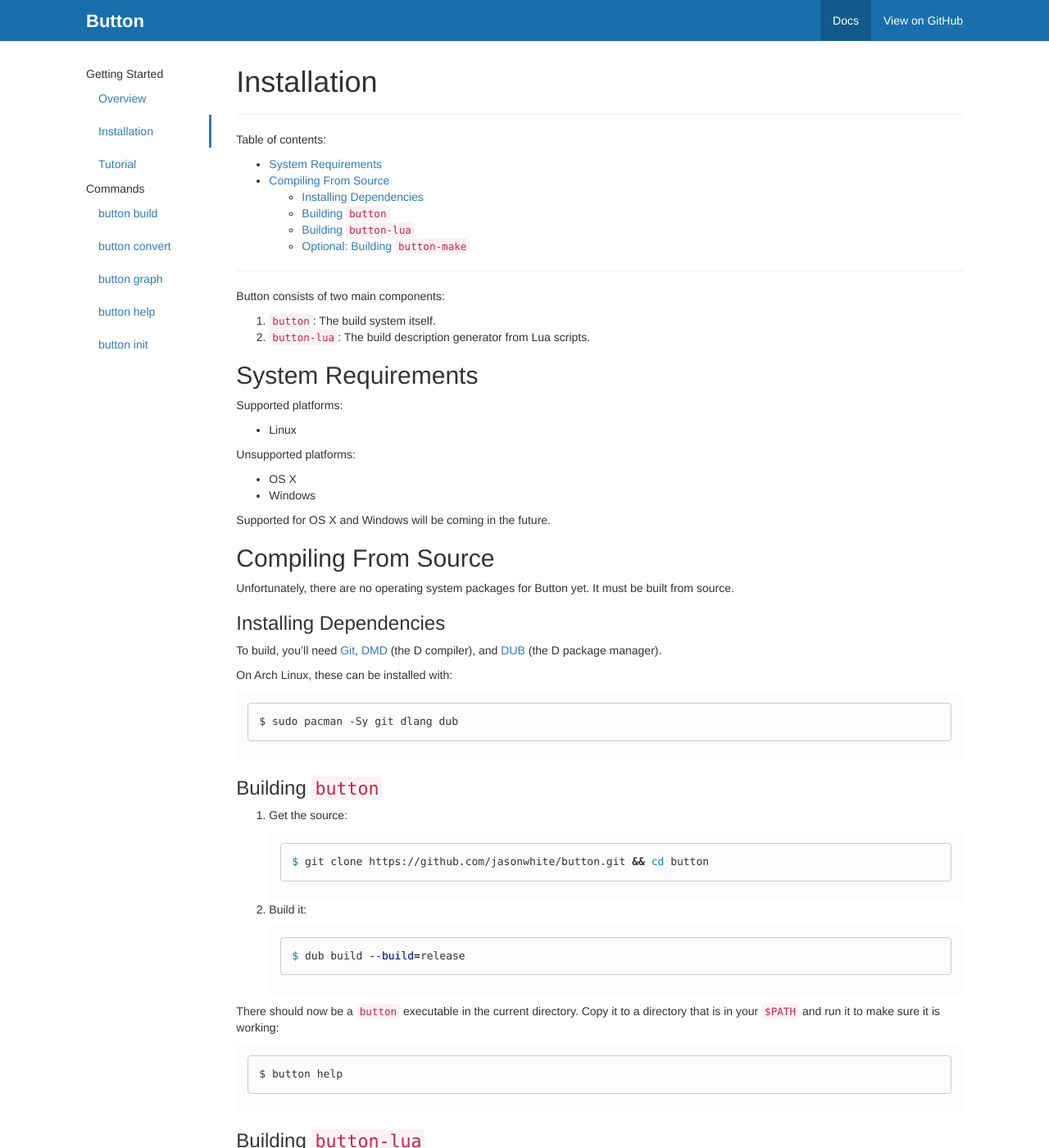
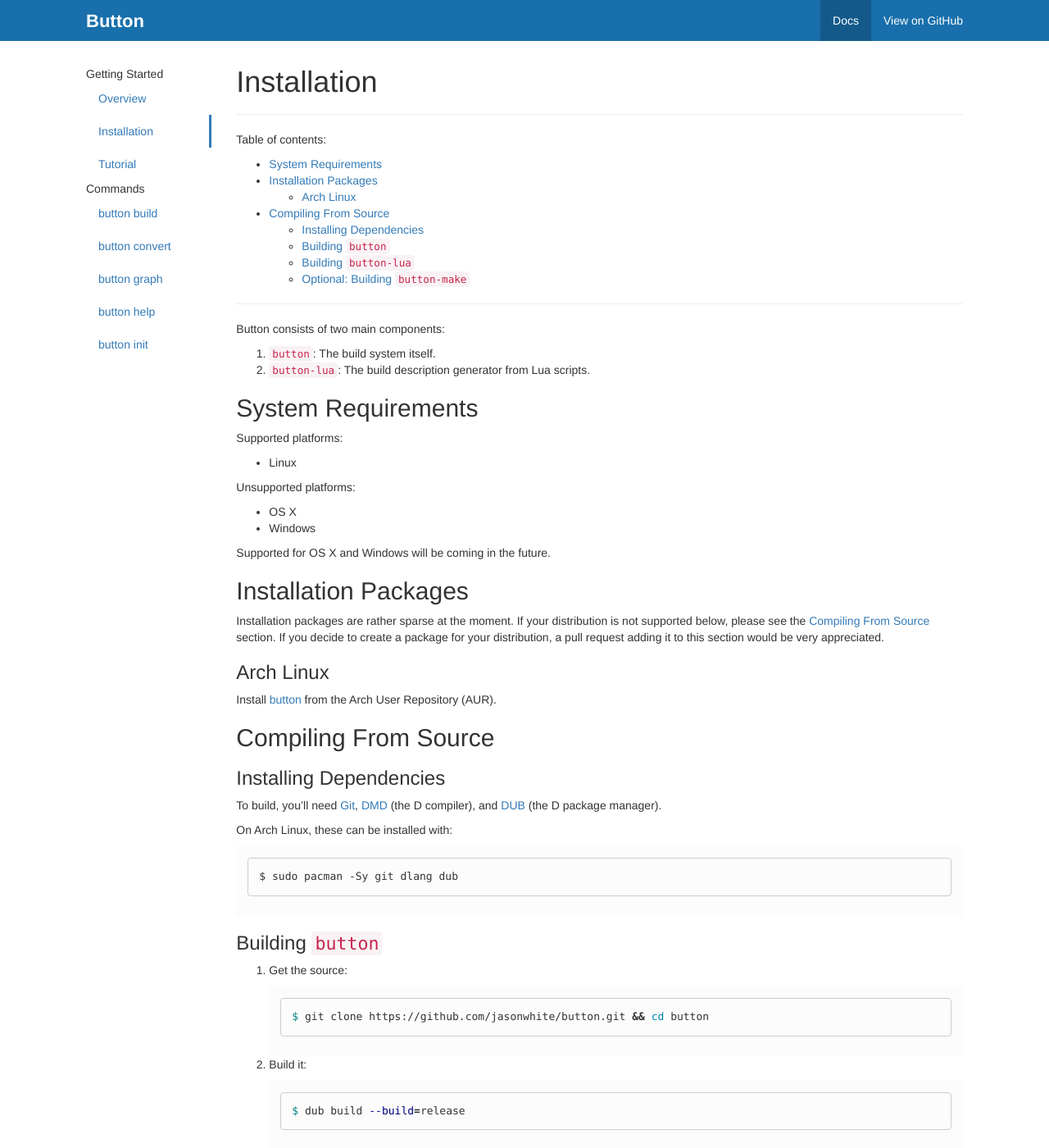
Before and after one commit to jasonwhite/button, a Jekyll site: the page built from docs/_docs/install.md, in a window 1280 px wide and 1400 px high. Shown: the whole window at 82% size. Built offline with Jekyll 4.4.1, drawn with Linux system fonts in a browser that asks for light colours; nearby versions of some CDN libraries.

Commit message:
Add AUR packages
Fixes #5

```diff
--- a/docs/_docs/install.md
+++ b/docs/_docs/install.md
@@ -29,10 +29,21 @@ Unsupported platforms:
 
 Supported for OS X and Windows will be coming in the future.
 
+## Installation Packages
+
+Installation packages are rather sparse at the moment. If your distribution is
+not supported below, please see the [Compiling From
+Source](#compiling-from-source) section. If you decide to create a package for
+your distribution, a pull request adding it to this section would be very
+appreciated.
+
+### Arch Linux
+
+Install [button][button-aur] from the Arch User Repository (AUR).
+
+[button-aur]: https://aur.archlinux.org/packages/button/
+
 ## Compiling From Source
-
-Unfortunately, there are no operating system packages for Button yet. It must be
-built from source.
 
 ### Installing Dependencies
 
```
